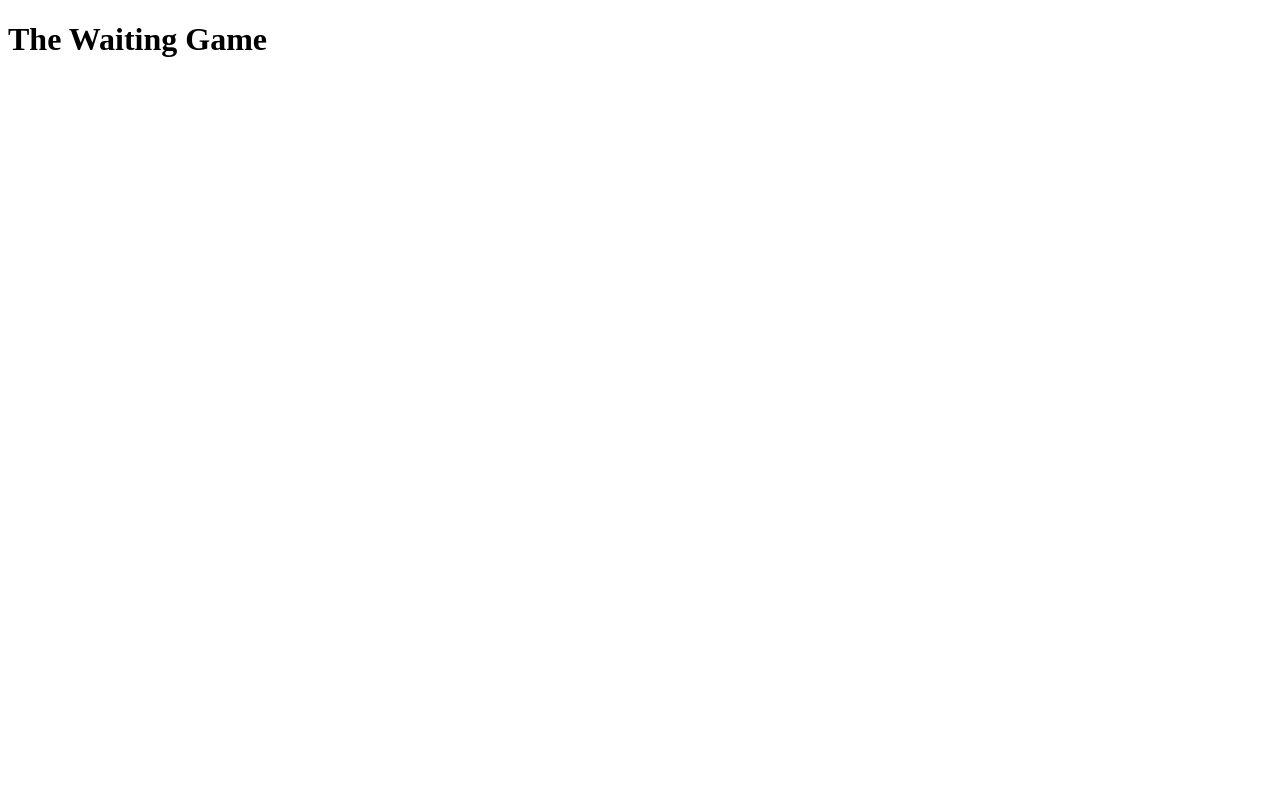
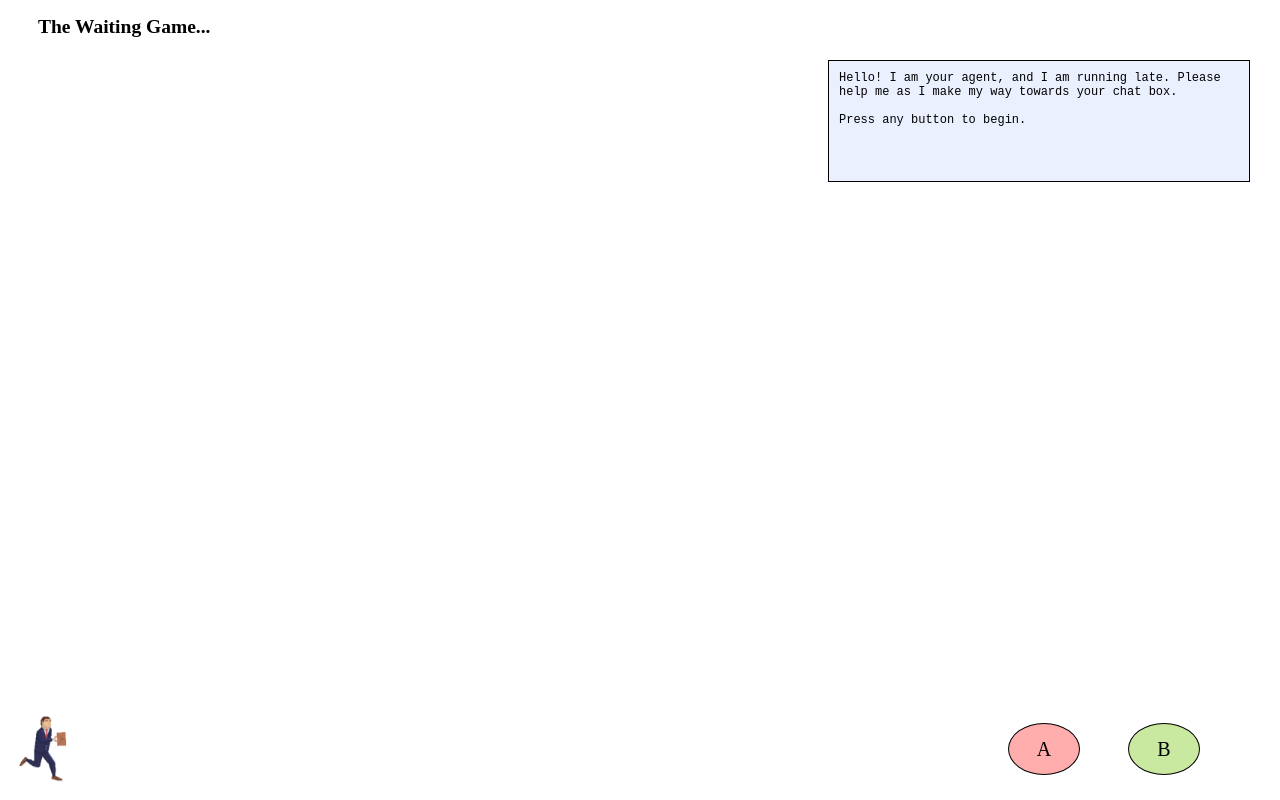
Before and after one commit to ssung0831/Waiting-Game, a browser extension: page index.html in a window 1280 px wide. Drawn offline with Linux system fonts and the light colour scheme.

Commit message:
frontend

```diff
--- a/index.html
+++ b/index.html
@@ -4,13 +4,26 @@
     <meta charset="UTF-8">
     <meta name="viewport" content="width=device-width, initial-scale=1.0">
     <title>Waiting Game</title>
+    <link rel="stylesheet" href="style.css">
 </head>
 <body>
 
 
-    <div>
-        <h1>The Waiting Game</h1>
+    <div id = "heading">
+        <h2>The Waiting Game...</h2>
     </div>
+    <div id="stickFigureContainer">
+        <img src="suit.gif" id="stickFigure">
+      </div>
+      <div id="speechBubble">
+        <span id="speechText"></span>
+      </div>
+      <div id="Achoice">
+        <span id="A">A</span>
+      </div>
+      <div id="Bchoice">
+        <span id="B">B</span>
+      </div>
 
 </body>
 
--- a/script.js
+++ b/script.js
@@ -1,3 +1,28 @@
-async function fetchStory(){
+async function playMusic(){
+    var myAudio = new Audio();
+    myAudio.src = "https://upload.wikimedia.org/wikipedia/commons/c/c1/Dramatic_Trailer_by_Rafael_Krux.ogg";
+    myAudio.play();
+    myAudio.loop = true;
+}
 
+playMusic();
+
+
+
+
+var i = 0;
+var txt = 'Hello! I am your agent, and I am running late. Please help me as I make my way towards your chat box. <Press any button to begin.';
+var speed = 20;
+
+function typeWriter() {
+  if (i < txt.length) {
+    if (txt.charAt(i) === '<') {
+        document.getElementById("speechBubble").innerHTML += "<br><br>";
+      } else {
+        document.getElementById("speechBubble").innerHTML += txt.charAt(i);
+      }
+    i++;
+    setTimeout(typeWriter, speed);
+  }
 }
+typeWriter();
--- /dev/null
+++ b/style.css
@@ -0,0 +1,69 @@
+body {
+    width: 500px;
+    height: 250px;
+  }
+
+
+#heading{
+    font-family: "PT Serif";
+    padding-left: 30px;
+    font-size: 13px;
+}
+
+#stickFigureContainer {
+    position: fixed;
+    bottom: -30px;
+    left: -30px;
+  }
+
+  #stickFigure {
+    width: 150px;
+    height: auto;
+  }
+
+  #speechBubble {
+    position: fixed;
+    top: 60px;
+    right: 30px;
+    background-color: #ebf0ff;
+    border: 1px solid #000;
+    height: 100px;
+    width: 400px;
+    padding: 10px;
+    font-size: 12px;
+    font-family: "Courier New"
+  }
+
+  #Achoice{
+    position: fixed;
+    bottom: 25px;
+    right: 200px;
+    background-color: #FFADAD;
+    font-size: 20px;
+    font-family: "PT Serif";
+    border-radius: 50%;
+    padding: 10px;
+    width: 50px;
+    height: 30px;
+    display: flex;
+    justify-content: center;
+    align-items: center;
+    border: 1px solid black;
+  }
+
+  #Bchoice{
+    position: fixed;
+    bottom: 25px;
+    right: 80px;
+    background-color: #cae9a0;
+    font-size: 20px;
+    font-family: "PT Serif";
+    border-radius: 50%;
+    padding: 10px;
+    width: 50px;
+    height: 30px;
+    display: flex;
+    justify-content: center;
+    align-items: center;
+    border: 1px solid black;
+  }
```
Also changed, not shown: running.gif (added), suit.gif (added).
